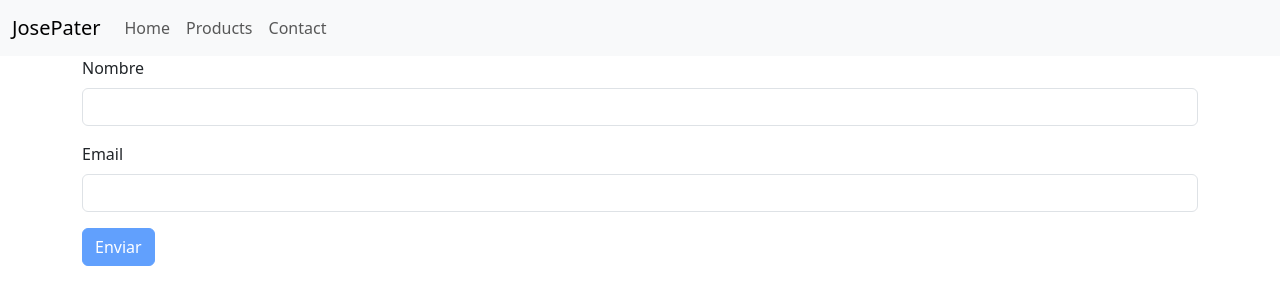
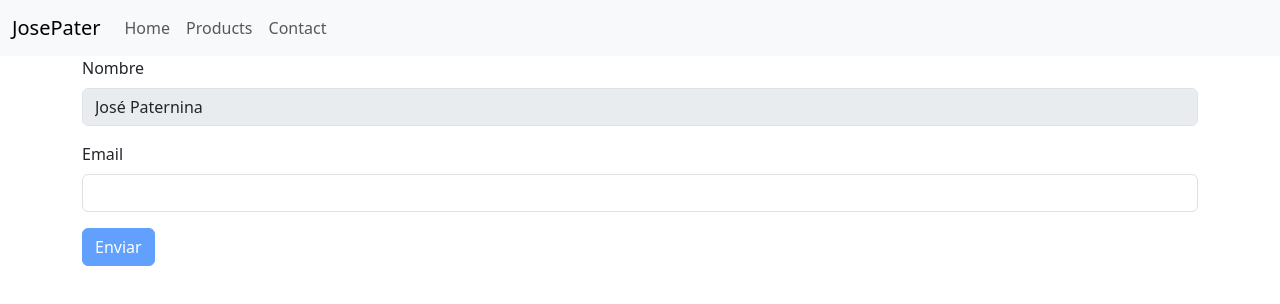
Before and after one commit to JosePater/Landing-page-Angular-16, an Angular app: page /contact in a window 1280 px wide. Shown: the top 304 px of the page. Built offline with nearby package versions, Linux system fonts and the light colour scheme.

Commit message:
feat(disabled-input): name input disabled when the user is login

```diff
--- a/src/app/contact/contact.component.ts
+++ b/src/app/contact/contact.component.ts
@@ -1,4 +1,4 @@
-import { Component } from '@angular/core';
+import { Component, OnInit } from '@angular/core';
 import { FormBuilder, FormGroup, Validators } from '@angular/forms';
 
 @Component({
@@ -6,8 +6,9 @@ import { FormBuilder, FormGroup, Validators } from '@angular/forms';
   templateUrl: './contact.component.html',
   styleUrls: ['./contact.component.css'],
 })
-export class ContactComponent {
+export class ContactComponent implements OnInit{
   formularioContacto: FormGroup;
+  usuarioLogeado: string = 'José Paternina';
 
   constructor(private form: FormBuilder) {
     // Validadores
@@ -15,6 +16,11 @@ export class ContactComponent {
       nombre: ['', [Validators.required, Validators.minLength(3)]],
       email: ['', [Validators.required, Validators.email]],
     });
+  }
+
+  ngOnInit(): void {
+    this.formularioContacto.get('nombre')?.setValue(this.usuarioLogeado);
+    this.formularioContacto.get('nombre')?.disable();
   }
 
   // Campos inválidos
```
